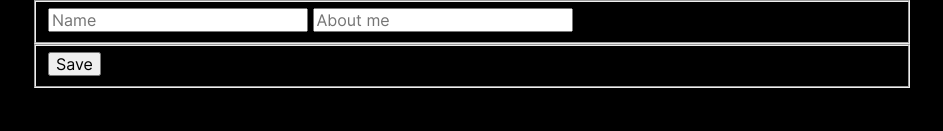
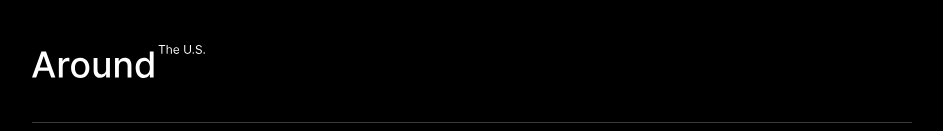
Before and after one commit to tata-fritata/web_project_4, a plain HTML site: page index.html in a window 1280 px wide. Shown: the top 131 px of the page, without its empty margins (168-1111 px from the left). Drawn offline with Linux system fonts and the light colour scheme; files whose address does not match are found by name.

Commit message:
feat:add index.html index.css BEM images fonts

```diff
--- a/index.html
+++ b/index.html
@@ -9,27 +9,6 @@
   </head>
   <body class="page">
     <div class="page__content">
-      <form class="form">
-        <fieldset class="form__fieldset">
-          <input
-            type="text"
-            class="form__input"
-            id="name"
-            placeholder="Name"
-            required
-          />
-          <input
-            type="text"
-            class="form__input"
-            id="about-me"
-            placeholder="About me"
-            required
-          />
-        </fieldset>
-        <fieldset class="form__fieldset">
-          <button type="button" class="form__button">Save</button>
-        </fieldset>
-      </form>
       <header class="header">
         <img class="header__logo" src="./images/logo.svg" alt="logo-picture" />
       </header>
```
